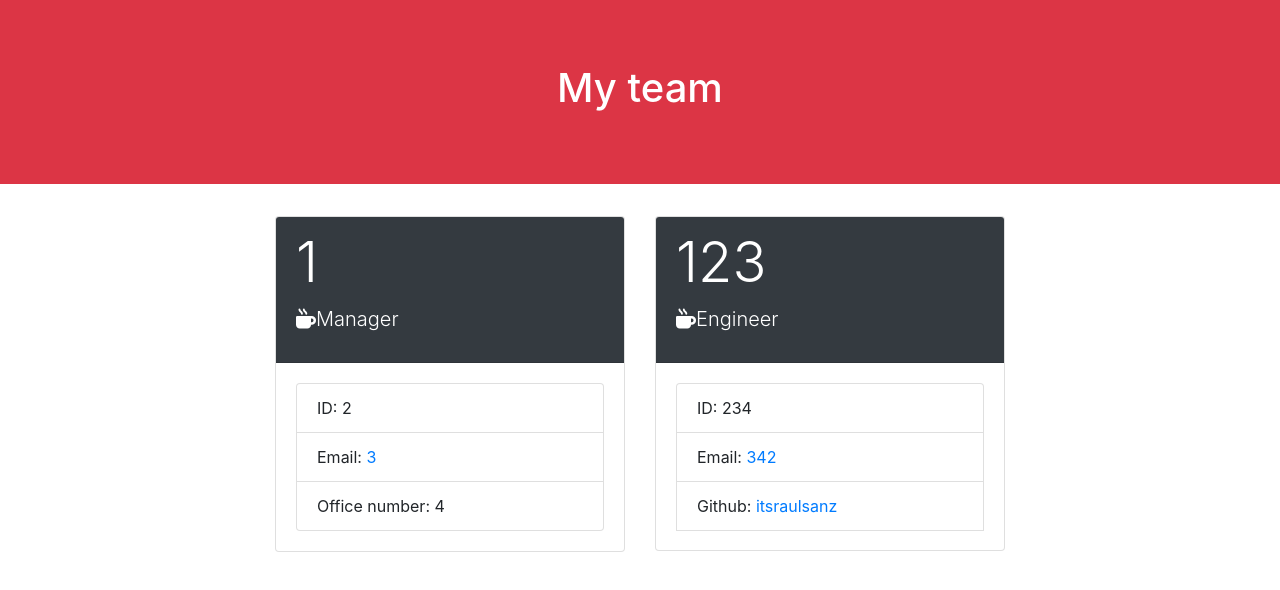
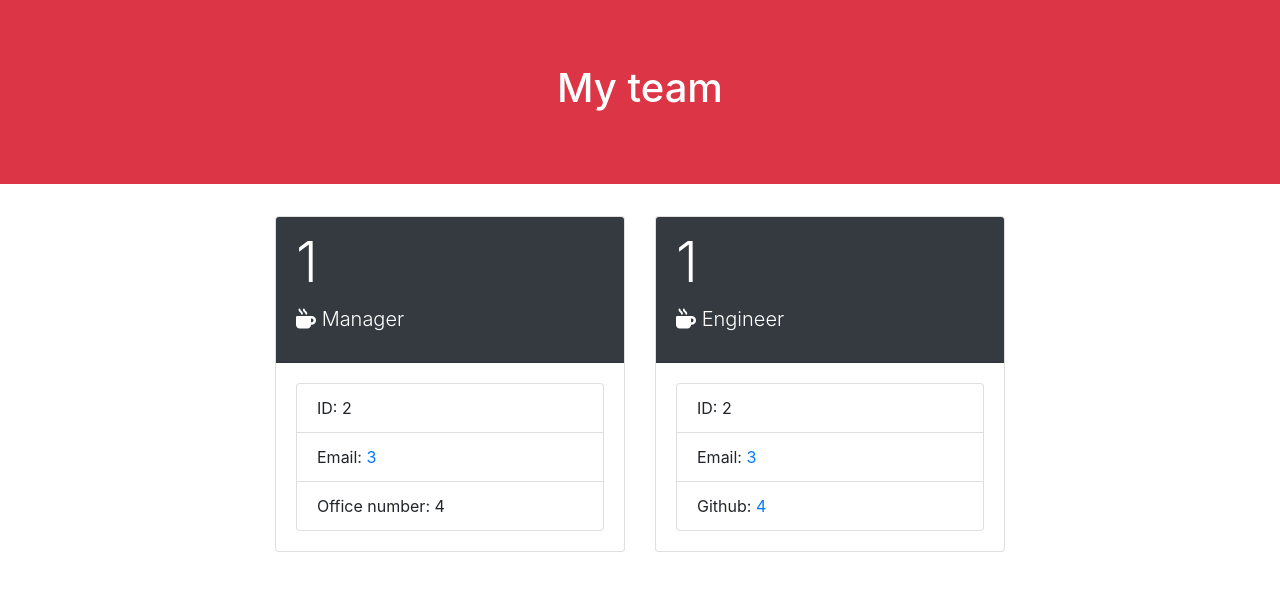
Before and after one commit to itsraulsanz/10_Team_Profile_Generator, a website: page dist/index.html in a window 1280 px wide. Drawn offline with nearby package versions, Linux system fonts and the light colour scheme.

Commit message:
Update build html

```diff
--- a/dist/index.html
+++ b/dist/index.html
@@ -26,7 +26,7 @@
     <div class="card">
       <div class="card-header bg-dark text-white">
         <h3 class="display-4">1</h3>
-        <p class="lead"><i class="fas fa-mug-hot"></i>Manager</p>
+        <p class="lead"><i class="fas fa-mug-hot"></i> Manager</p>
       </div>
       <div class="card-body">
         <ul class="list-group">
@@ -43,17 +43,17 @@
   </div><div class="col-12 col-sm-6 col-md-4">
     <div class="card">
       <div class="card-header bg-dark text-white">
-        <h3 class="display-4">123</h3>
-        <p class="lead"><i class="fas fa-mug-hot"></i>Engineer</p>
+        <h3 class="display-4">1</h3>
+        <p class="lead"><i class="fas fa-mug-hot"></i> Engineer</p>
       </div>
       <div class="card-body">
         <ul class="list-group">
-          <li class="list-group-item">ID: 234</li>
+          <li class="list-group-item">ID: 2</li>
           <li class="list-group-item">
-            Email: <a href="mailto:342">342</a>
+            Email: <a href="mailto:3">3</a>
           </li>
 
-          <li class="list-group-item">Github: <a href="https://github.com/itsraulsanz/">itsraulsanz</li>
+          <li class="list-group-item">Github: <a href="https://github.com/4/">4</a></li>
 
         </ul>
       </div>
```
